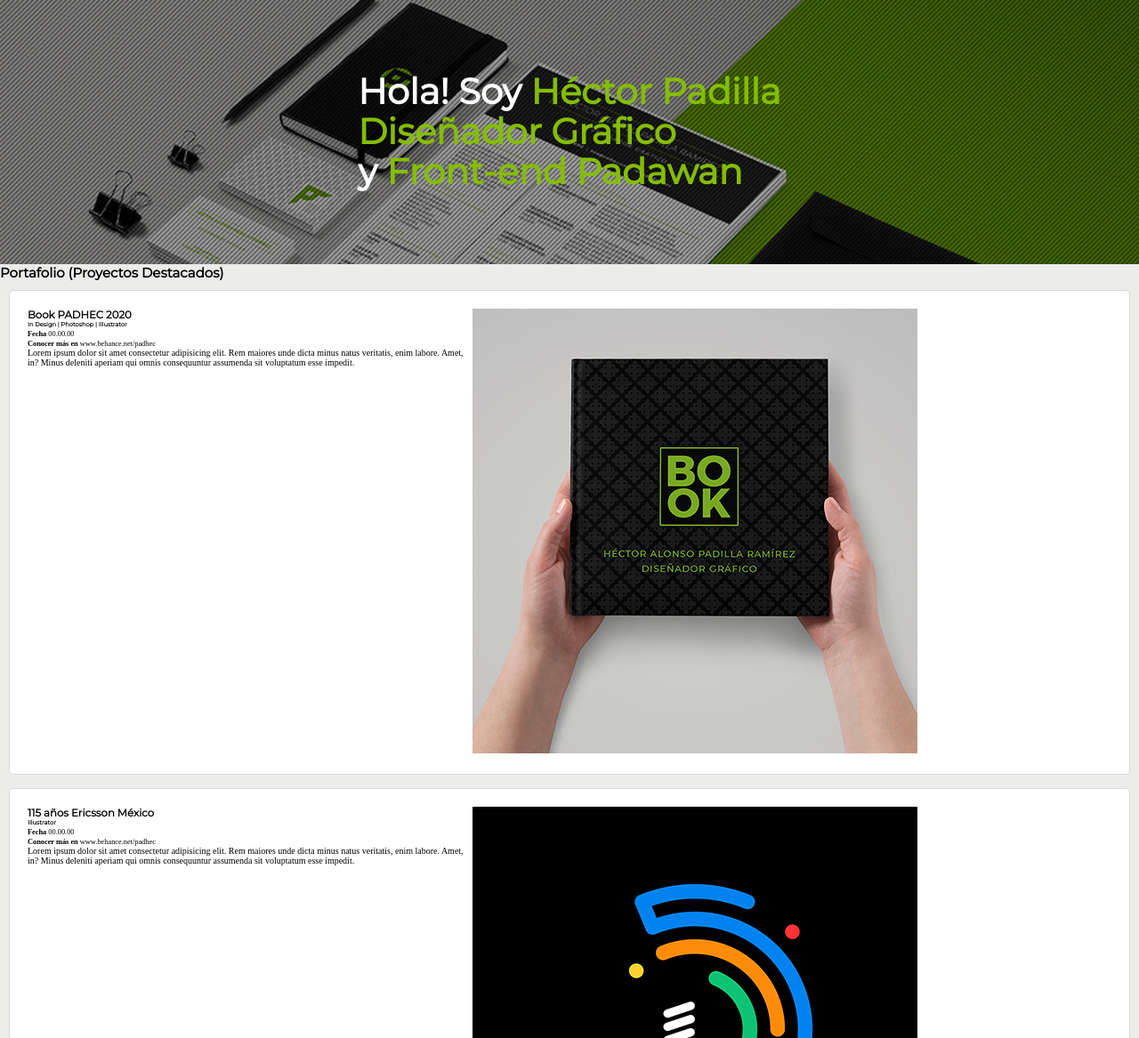
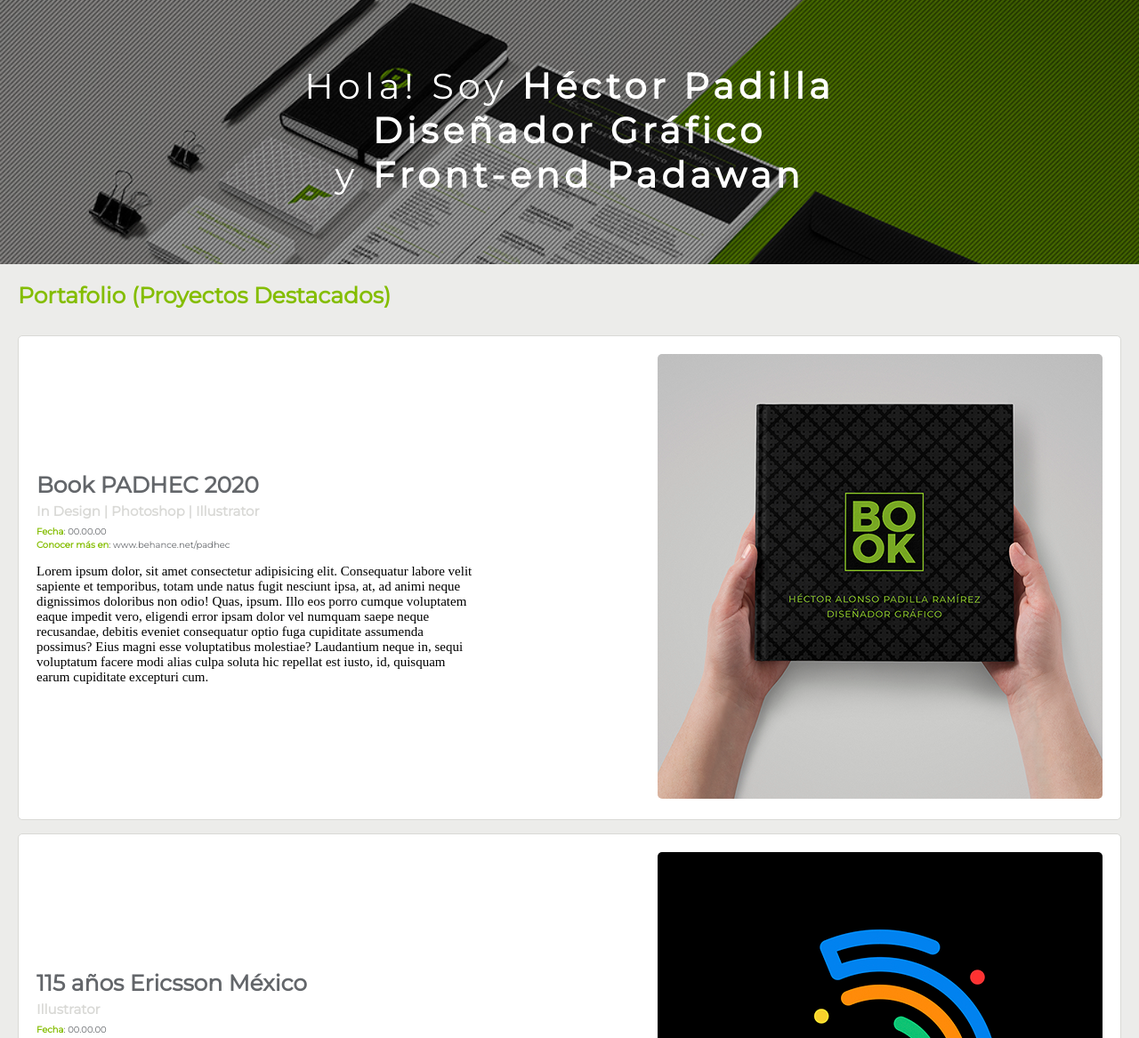
Before and after one commit to padhec/personal_portfolio, a plain HTML site: page index.html in a window 1280 px wide. Shown: the part 123-1290 px from the top of the page at 89% size. Drawn offline with Linux system fonts and the light colour scheme; a web font is replaced by a local one.

Commit message:
Estilos a la sección de proyectos

```diff
--- a/css/style.css
+++ b/css/style.css
@@ -19,8 +19,16 @@ a {
 }
 
 h1 {
-  line-height: 4.5rem;
   font-size: 4rem;
+  font-weight: 300;
+  letter-spacing: 0.5rem;
+  line-height: 5rem;
+  text-align: center;
+}
+
+h2 {
+  color: var(--titles-color);
+  font-size: 2.5rem;
 }
 
 html {
@@ -30,6 +38,10 @@ html {
 
 p {
   font-family: 'Esteban', serif;
+}
+
+strong {
+  color: var(--titles-color);
 }
 
 /* Header */
@@ -87,32 +99,67 @@ p {
 }
 
 .hero-title span {
-  color: var(--titles-color);
-  font-weight: 900;
+  /* color: var(--titles-color); */
+  font-weight: 600;
 }
 
 /* Portfolio */
 
 .portfolio-container {
   background-color: rgba(217, 217, 214, 0.5);
+  padding: 2rem;
 }
 
 .portfolio-project {
+  align-items: center;
   background-color: var(--white-color);
   border: 0.15rem solid var(--additional-color);
   border-radius: 0.5rem;
   display: flex;
-  margin: 1rem;
+  justify-content: space-between;
   margin-bottom: 1.5rem;
   padding: 2rem;
 }
 
+.portfolio-title {
+  margin-bottom: 3rem;
+}
+
 .portfolio-project__details {
+  margin-right: 2rem;
   width: 50rem;
 }
 
+.portfolio-project__title {
+  color: var(--subtitles-color);
+  font-size: 2.5rem;
+  padding-bottom: 0.5rem;
+}
+
+.portfolio-project__subtitle {
+  color: var(--additional-color);
+  font-size: 1.5rem;
+  padding-bottom: 0.5rem;
+}
+
+.portfolio-project__date,
+.portfolio-project__url {
+  color: var(--subtitles-color);
+  font-family: 'Montserrat', sans-serif;
+  font-size: 1.2rem;
+}
+
+.portfolio-project__description {
+  font-size: 1.5rem;
+  padding-top: 1.5rem;
+}
+
 .portfolio-project-figure {
+  margin-left: 2rem;
   width: 50rem;
+}
+.portfolio-project-figure img {
+  border-radius: 0.5rem;
 }
 
 /* Experiencia */
--- a/index.html
+++ b/index.html
@@ -54,18 +54,23 @@
             In Design | Photoshop | Illustrator
           </h6>
           <p class="portfolio-project__date">
-            <small><strong>Fecha</strong> 00.00.00</small>
+            <small><strong>Fecha</strong>: 00.00.00</small>
           </p>
           <p class="portfolio-project__url">
             <small
-              ><strong>Conocer más en</strong> www.behance.net/padhec</small
+              ><strong>Conocer más en</strong>: www.behance.net/padhec</small
             >
           </p>
           <p class="portfolio-project__description">
-            Lorem ipsum dolor sit amet consectetur adipisicing elit. Rem maiores
-            unde dicta minus natus veritatis, enim labore. Amet, in? Minus
-            deleniti aperiam qui omnis consequuntur assumenda sit voluptatum
-            esse impedit.
+            Lorem ipsum dolor, sit amet consectetur adipisicing elit.
+            Consequatur labore velit sapiente et temporibus, totam unde natus
+            fugit nesciunt ipsa, at, ad animi neque dignissimos doloribus non
+            odio! Quas, ipsum. Illo eos porro cumque voluptatem eaque impedit
+            vero, eligendi error ipsam dolor vel numquam saepe neque recusandae,
+            debitis eveniet consequatur optio fuga cupiditate assumenda
+            possimus? Eius magni esse voluptatibus molestiae? Laudantium neque
+            in, sequi voluptatum facere modi alias culpa soluta hic repellat est
+            iusto, id, quisquam earum cupiditate excepturi cum.
           </p>
         </div>
         <figure class="portfolio-project-figure">
@@ -81,18 +86,23 @@
           <h3 class="portfolio-project__title">115 años Ericsson México</h3>
           <h6 class="portfolio-project__subtitle">Illustrator</h6>
           <p class="portfolio-project__date">
-            <small><strong>Fecha</strong> 00.00.00</small>
+            <small><strong>Fecha</strong>: 00.00.00</small>
           </p>
           <p class="portfolio-project__url">
             <small
-              ><strong>Conocer más en</strong> www.behance.net/padhec</small
+              ><strong>Conocer más en</strong>: www.behance.net/padhec</small
             >
           </p>
           <p class="portfolio-project__description">
-            Lorem ipsum dolor sit amet consectetur adipisicing elit. Rem maiores
-            unde dicta minus natus veritatis, enim labore. Amet, in? Minus
-            deleniti aperiam qui omnis consequuntur assumenda sit voluptatum
-            esse impedit.
+            Lorem ipsum dolor, sit amet consectetur adipisicing elit.
+            Consequatur labore velit sapiente et temporibus, totam unde natus
+            fugit nesciunt ipsa, at, ad animi neque dignissimos doloribus non
+            odio! Quas, ipsum. Illo eos porro cumque voluptatem eaque impedit
+            vero, eligendi error ipsam dolor vel numquam saepe neque recusandae,
+            debitis eveniet consequatur optio fuga cupiditate assumenda
+            possimus? Eius magni esse voluptatibus molestiae? Laudantium neque
+            in, sequi voluptatum facere modi alias culpa soluta hic repellat est
+            iusto, id, quisquam earum cupiditate excepturi cum.
           </p>
         </div>
         <figure class="portfolio-project-figure">
@@ -110,18 +120,57 @@
             Cinema 4D | Photoshop | After Effects
           </h6>
           <p class="portfolio-project__date">
-            <small><strong>Fecha</strong> 00.00.00</small>
+            <small><strong>Fecha</strong>: 00.00.00</small>
           </p>
           <p class="portfolio-project__url">
             <small
-              ><strong>Conocer más en</strong> www.behance.net/padhec</small
+              ><strong>Conocer más en</strong>: www.behance.net/padhec</small
             >
           </p>
           <p class="portfolio-project__description">
-            Lorem ipsum dolor sit amet consectetur adipisicing elit. Rem maiores
-            unde dicta minus natus veritatis, enim labore. Amet, in? Minus
-            deleniti aperiam qui omnis consequuntur assumenda sit voluptatum
-            esse impedit.
+            Lorem ipsum dolor, sit amet consectetur adipisicing elit.
+            Consequatur labore velit sapiente et temporibus, totam unde natus
+            fugit nesciunt ipsa, at, ad animi neque dignissimos doloribus non
+            odio! Quas, ipsum. Illo eos porro cumque voluptatem eaque impedit
+            vero, eligendi error ipsam dolor vel numquam saepe neque recusandae,
+            debitis eveniet consequatur optio fuga cupiditate assumenda
+            possimus? Eius magni esse voluptatibus molestiae? Laudantium neque
+            in, sequi voluptatum facere modi alias culpa soluta hic repellat est
+            iusto, id, quisquam earum cupiditate excepturi cum.
+          </p>
+        </div>
+        <figure class="portfolio-project-figure">
+          <img
+            class="portfolio-project-figure__img"
+            src="./img/pizza-truck.png"
+            alt="Pizza Truck"
+          />
+        </figure>
+      </article>
+      <article class="portfolio-project">
+        <div class="portfolio-project__details">
+          <h3 class="portfolio-project__title">Pizza Truck</h3>
+          <h6 class="portfolio-project__subtitle">
+            Cinema 4D | Photoshop | After Effects
+          </h6>
+          <p class="portfolio-project__date">
+            <small><strong>Fecha</strong>: 00.00.00</small>
+          </p>
+          <p class="portfolio-project__url">
+            <small
+              ><strong>Conocer más en</strong>: www.behance.net/padhec</small
+            >
+          </p>
+          <p class="portfolio-project__description">
+            Lorem ipsum dolor, sit amet consectetur adipisicing elit.
+            Consequatur labore velit sapiente et temporibus, totam unde natus
+            fugit nesciunt ipsa, at, ad animi neque dignissimos doloribus non
+            odio! Quas, ipsum. Illo eos porro cumque voluptatem eaque impedit
+            vero, eligendi error ipsam dolor vel numquam saepe neque recusandae,
+            debitis eveniet consequatur optio fuga cupiditate assumenda
+            possimus? Eius magni esse voluptatibus molestiae? Laudantium neque
+            in, sequi voluptatum facere modi alias culpa soluta hic repellat est
+            iusto, id, quisquam earum cupiditate excepturi cum.
           </p>
         </div>
         <figure class="portfolio-project-figure">
```
